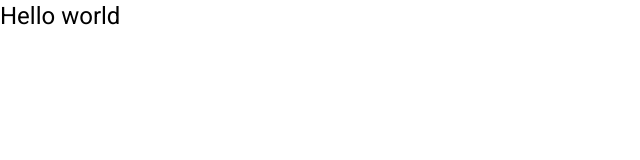
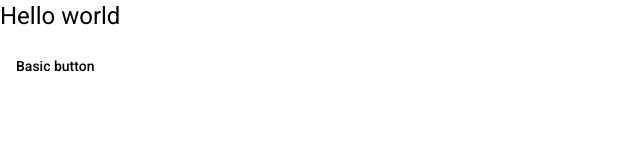
Before and after one commit to Rajan-corient/Rajan.corient.github.io, an Angular app: page / in a window 1280 px wide. Shown: the top 160 px of the page, without its empty margins (0-640 px from the left). Built offline with nearby package versions, Linux system fonts and the light colour scheme.

Commit message:
material module created

```diff
--- a/src/app/app.component.html
+++ b/src/app/app.component.html
@@ -1 +1,6 @@
 <h1>Hello world</h1>
+
+
+<button id="basic" type="button" mat-button (click)="clicked = true">
+    Basic button
+</button>
--- a/src/app/app.component.ts
+++ b/src/app/app.component.ts
@@ -7,4 +7,5 @@ import { Component } from '@angular/core';
 })
 export class AppComponent {
   title = 'angular12';
+  clicked = false;
 }
--- a/src/app/app.module.ts
+++ b/src/app/app.module.ts
@@ -3,6 +3,7 @@ import { BrowserModule } from '@angular/platform-browser';
 
 import { AppComponent } from './app.component';
 import { BrowserAnimationsModule } from '@angular/platform-browser/animations';
+import { MaterialModule } from './material/material.module';
 
 @NgModule({
   declarations: [
@@ -10,7 +11,8 @@ import { BrowserAnimationsModule } from '@angular/platform-browser/animations';
   ],
   imports: [
     BrowserModule,
-    BrowserAnimationsModule
+    BrowserAnimationsModule,
+    MaterialModule
   ],
   providers: [],
   bootstrap: [AppComponent]
--- /dev/null
+++ b/src/app/material/material.module.ts
@@ -0,0 +1,15 @@
+import { NgModule } from '@angular/core';
+import { MatButtonModule } from '@angular/material/button';
+import { MatSliderModule } from '@angular/material/slider';
+
+const materialComponents:any = [
+  MatButtonModule,
+  MatSliderModule
+]
+
+@NgModule({
+  declarations: [],
+  imports: [...materialComponents],
+  exports: [...materialComponents]
+})
+export class MaterialModule { }
```
